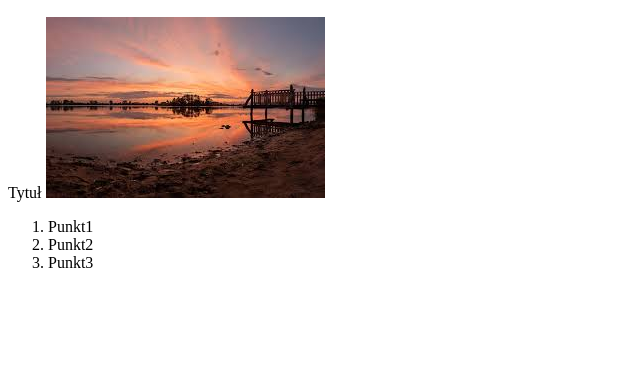
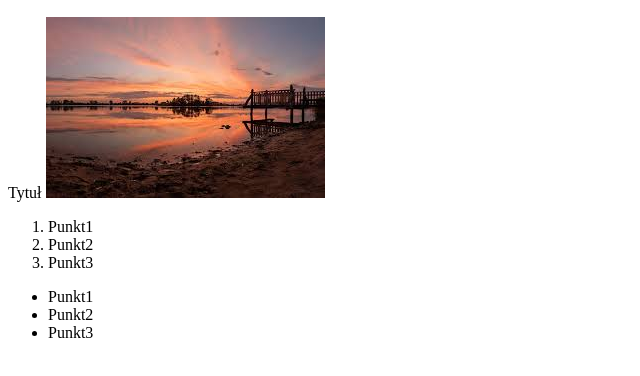
Before and after one commit to dobrawal/Projekty, a plain HTML site: page index.html in a window 1280 px wide. Shown: the part 136-512 px from the top of the page, without its empty margins (0-640 px from the left). Drawn offline with Linux system fonts and the light colour scheme.

Commit message:
Update index.html

```diff
--- a/index.html
+++ b/index.html
@@ -9,12 +9,17 @@
         <h2>Tytuł</h2>
         <h8>Tytuł</h8>
         <a href="http://zsdios.pl/">
-           <img src="html.jpg" alt="zdjecie"/>
+            <img src="html.jpg" alt="zdjecie"/>
         </a>
         <ol>
             <li>Punkt1</li>
             <li>Punkt2</li>
             <li>Punkt3</li>
         </ol>
+        <ul>
+            <li>Punkt1</li>
+            <li>Punkt2</li>
+            <li>Punkt3</li>
+        </ul>
      </body>
 </html>
```
